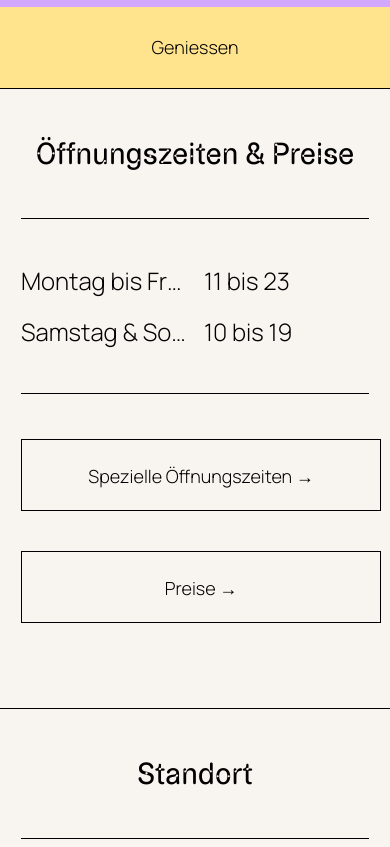
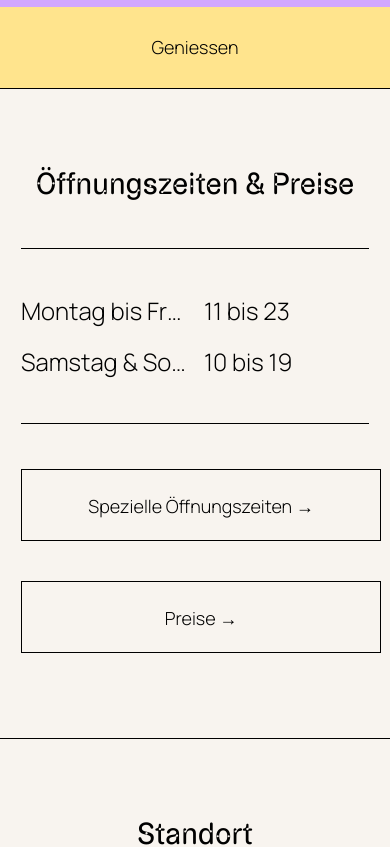
Before and after one commit to escodebar/boulder-baden.ch, a Vue app: page / in a window 390 px wide. Shown: the part 1000-1847 px from the top of the page. Built offline with nearby package versions, Linux system fonts and the light colour scheme.

Commit message:
Add spacings for headers according to the font size

```diff
--- a/src/styles/desktop.css
+++ b/src/styles/desktop.css
@@ -9,10 +9,14 @@
 
   h1 {
     font-size: var(--font-size-h1-desktop);
+    margin-top: var(--font-size-h1-desktop);
+    margin-bottom: calc(var(--font-size-h1-desktop) / 2);
   }
 
   h2 {
     font-size: var(--font-size-h2-desktop);
+    margin-top: var(--font-size-h2-desktop);
+    margin-bottom: calc(var(--font-size-h2-desktop) / 2);
   }
 
   hr {
--- a/src/styles/mobile.css
+++ b/src/styles/mobile.css
@@ -9,10 +9,22 @@
       calc(5vw / 64),
       var(--font-size-h1-mobile)
     );
+    margin-top: clamp(
+      var(--font-size-text-big),
+      calc(5vw / 64),
+      var(--font-size-h1-mobile)
+    );
+    margin-bottom: clamp(
+      calc(var(--font-size-text-big) / 2),
+      calc(5vw / 128),
+      calc(var(--font-size-h1-mobile) / 2)
+    );
   }
 
   h2 {
     font-size: var(--font-size-h2-mobile);
+    margin-top: var(--font-size-h2-mobile);
+    margin-bottom: 22px;
   }
 
   hr {
--- a/src/styles/tablet.css
+++ b/src/styles/tablet.css
@@ -6,8 +6,18 @@
   h1 {
     font-size: clamp(
       var(--font-size-h1-tablet),
-      calc(100vw / 12),
+      calc(25vw / 3),
       var(--font-size-h1-desktop)
+    );
+    margin-top: clamp(
+      var(--font-size-h1-tablet),
+      calc(25vw / 3),
+      var(--font-size-h1-desktop)
+    );
+    margin-bottom: clamp(
+      calc(var(--font-size-h1-tablet) / 2),
+      calc(25vw / 6),
+      calc(var(--font-size-h1-desktop) / 2)
     );
   }
 
```
